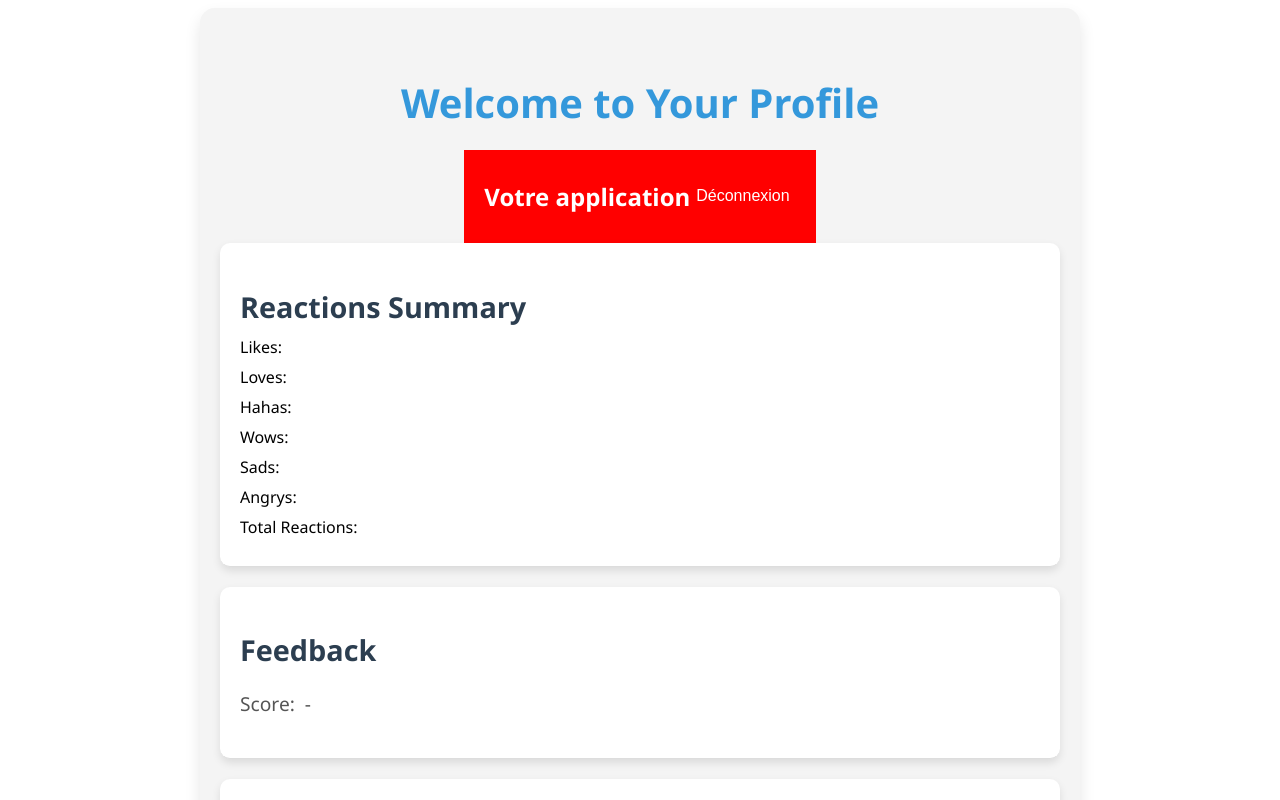
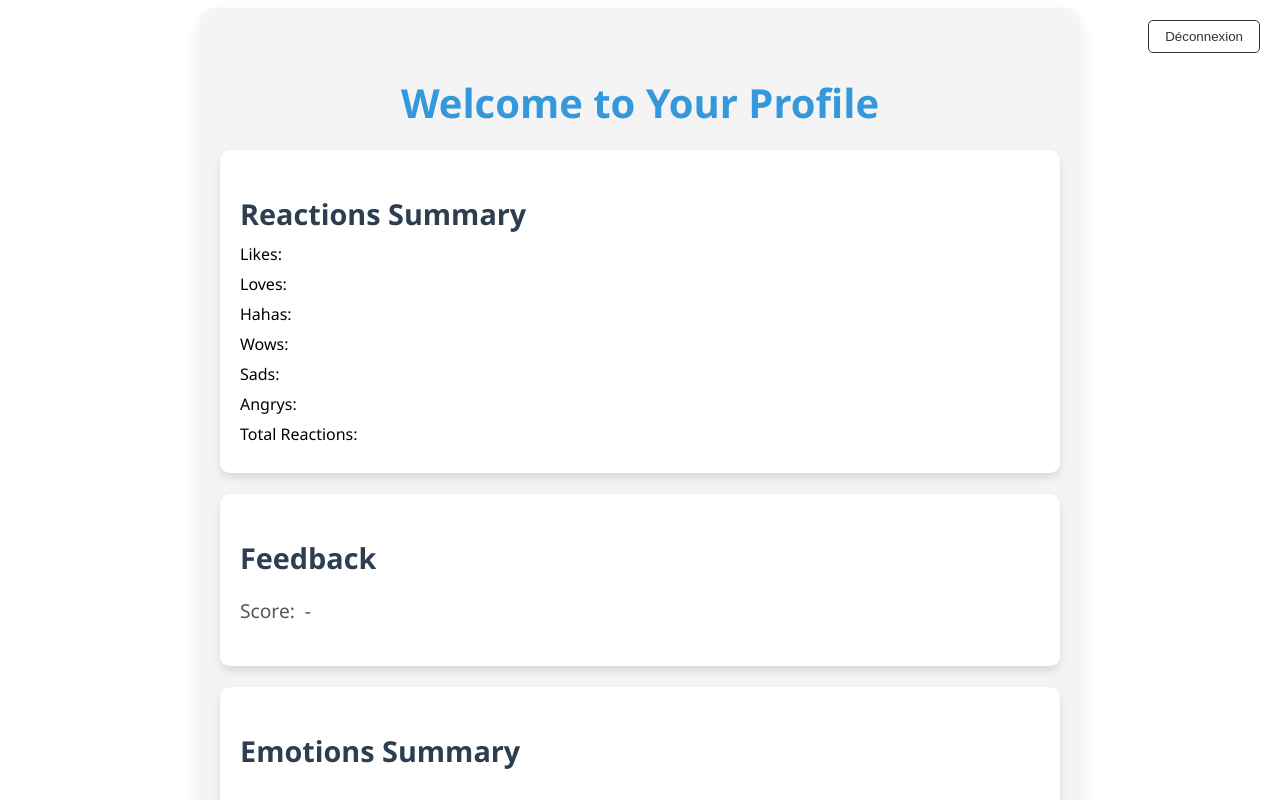
Before and after one commit to Abraham10000/social, a Next.js app: page /profile in a window 1280 px wide. Shown: the top 800 px of the page. Built offline with nearby package versions, Linux system fonts and the light colour scheme.

Commit message:
feat: fix disconnect button and import navbar

```diff
--- a/src/components/Navbar.tsx
+++ b/src/components/Navbar.tsx
@@ -1,33 +1,25 @@
-import React from 'react';
-import { useRouter } from 'next/router';
-import Cookies from 'js-cookie';
-import styles from '../styles/navbar.module.css';
+import React from "react";
+import { useRouter } from "next/router";
+import Cookies from "js-cookie";
+import styles from "../styles/navbar.module.css";
 
-interface NavbarProps {
-  onLogout: () => void;
-}
-
-const Navbar: React.FC<NavbarProps> = ({ onLogout }) => {
+const Navbar: React.FC = () => {
   const router = useRouter();
 
   const handleLogout = () => {
+    Cookies.remove("reactionsSummary");
+    Cookies.remove("feedback");
+    Cookies.remove("emotionsSummary");
 
-    Cookies.remove('reactionsSummary');
-    Cookies.remove('feedback');
-    Cookies.remove('emotionsSummary');
-
-    router.push('/login');
-
-    if (onLogout) {
-      onLogout();
-    }
+    router.push("/login");
   };
 
   return (
     <nav className={styles.navbar}>
       <div className={styles.navbarContainer}>
-        <h1 className={styles.logo}>Votre application</h1>
-        <button className={styles.logoutButton} onClick={handleLogout}>Déconnexion</button>
+        <button className={styles.logoutButton} onClick={handleLogout}>
+          Déconnexion
+        </button>
       </div>
     </nav>
   );
--- a/src/pages/profile/index.tsx
+++ b/src/pages/profile/index.tsx
@@ -1,19 +1,20 @@
-import React, { useEffect } from 'react';
-import { useRouter } from 'next/router';
-import { useProfile } from '../../utils/ProfileContext';
-import Cookies from 'js-cookie';
-import styles from '../../styles/profile.module.css';
-import Navbar from '@/components/Navbar';
+import React, { useEffect } from "react";
+import { useRouter } from "next/router";
+import { useProfile } from "../../utils/ProfileContext";
+import Cookies from "js-cookie";
+import styles from "../../styles/profile.module.css";
+import Navbar from "@/components/Navbar";
 
 const Profile = () => {
   const router = useRouter();
   const { profileData, setProfile } = useProfile();
 
   useEffect(() => {
-
-    const reactionsSummary = JSON.parse(Cookies.get('reactionsSummary') || '{}');
-    const feedback = JSON.parse(Cookies.get('feedback') || '{}');
-    const emotionsSummary = JSON.parse(Cookies.get('emotionsSummary') || '{}');
+    const reactionsSummary = JSON.parse(
+      Cookies.get("reactionsSummary") || "{}"
+    );
+    const feedback = JSON.parse(Cookies.get("feedback") || "{}");
+    const emotionsSummary = JSON.parse(Cookies.get("emotionsSummary") || "{}");
 
     setProfile({ reactionsSummary, feedback, emotionsSummary });
   }, []); // Run only once on component mount
@@ -41,7 +42,8 @@
     <div className={styles.summaryContainer}>
       <h2 className={styles.heading}>Feedback</h2>
       <p className={styles.summaryText}>
-        Score: {profileData.feedback.totalScore} - {profileData.feedback.feedback}
+        Score: {profileData.feedback.totalScore} -{" "}
+        {profileData.feedback.feedback}
       </p>
     </div>
   );
@@ -55,17 +57,12 @@
 
   return (
     <div className={styles.profileContainer}>
+      <Navbar />
       <h1 className={styles.title}>Welcome to Your Profile</h1>
-      <div>
-          <Navbar onLogout={function (): void {
-          throw new Error('Function not implemented.');
-        } } />
-        </div>
+      <div></div>
       {renderReactionsSummary()}
       {renderFeedback()}
       {renderEmotionsSummary()}
-
-
     </div>
   );
 };
--- a/src/styles/navbar.module.css
+++ b/src/styles/navbar.module.css
@@ -1,28 +1,22 @@
-/* navbar.module.css */
 .navbar {
-    background-color:red;
-    color: white;
-    padding: 10px 20px;
-  }
-
-  .navbarContainer {
-    display: flex;
-    justify-content: space-between;
-    align-items: center;
-  }
-
-  .logo {
-    font-size: 1.5rem;
+  position: absolute;
+  top: 20px;
+  right: 20px;
 }
 
 .logoutButton {
-    background-color: transparent;
-    color: white;
-    border: none;
+  background-color: #fff;
+  color: #333;
+  border: 1px solid #333;
+  border-radius: 5px;
+  padding: 8px 16px;
   cursor: pointer;
-    font-size: 1rem;
+  transition: background-color 0.3s ease, color 0.3s ease,
+    border-color 0.3s ease;
 }
 
 .logoutButton:hover {
-    text-decoration: underline;
+  background-color: #333;
+  color: #fff;
+  border-color: #333;
 }
```
Lines whose indentation alone changed are shown as unchanged.
